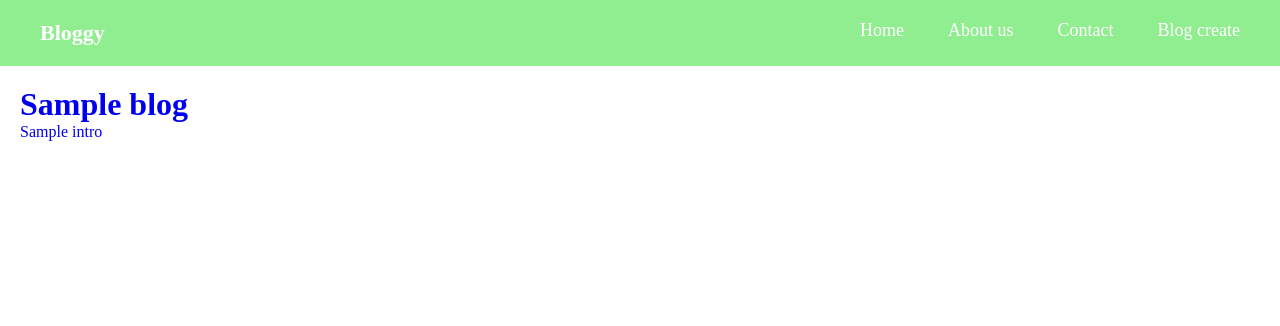
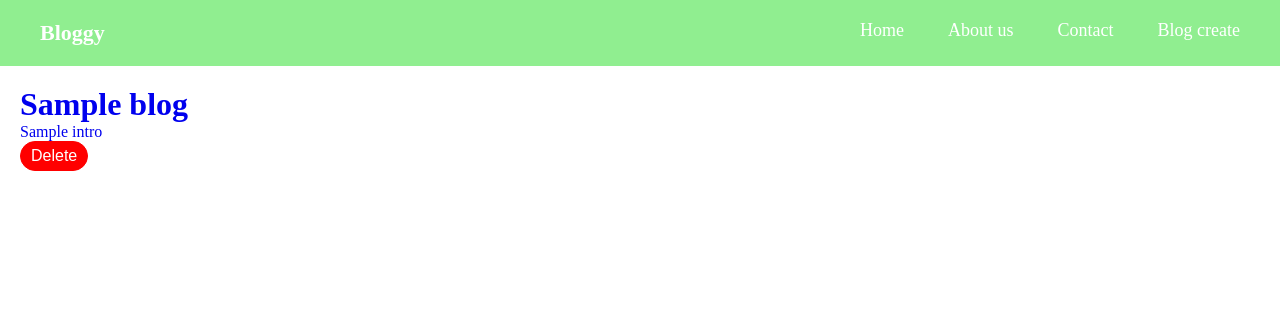
Before and after one commit to Bt-kyaw/MERN-stack-Learning, a Node server app: template views/home.ejs in a window 1280 px wide. Shown: the top 326 px of the page. Run offline with Node 20, Linux system fonts and the light colour scheme; the template is opened without the code that fills it: most values are stand-ins (such as "Sample title", 1, 10 or a date in 2020); data that the repository does not hold is empty; some libraries are stand-ins or nearby versions.

Commit message:
Episode-33-Blog-Delete-Feature

```diff
--- a/app.js
+++ b/app.js
@@ -84,6 +84,19 @@ app.get('/blogs/create',(req,res) => {
     })
 })
 
+app.post('/blogs/:id/delete',async (req,res,next) => {
+    try {
+
+     let id = req.params.id;
+      await Blog.findByIdAndDelete(id);
+      res.redirect('/')
+    }
+     catch (e) {
+       console.log(e)
+       next()
+    }
+ })
+
 app.get('/blogs/:id',async (req,res,next) => {
    try {
 
--- a/public/style.css
+++ b/public/style.css
@@ -71,3 +71,12 @@
     border: 1px solid green;
     color: white;
   }
+
+  .blog-delete-btn {
+    background-color: red;
+    padding: 5px 10px;
+    font-size: 16px;
+    border-radius: 20px;
+    border: 1px solid red;
+    color: white;
+  }
--- a/views/home.ejs
+++ b/views/home.ejs
@@ -9,6 +9,10 @@
 
                       <h1><%= blog.title %></h1>
                       <p> <%= blog.intro  %></p>
+                      <form action="/blogs/<%= blog._id %>/delete" method="POST">
+                        <button class="blog-delete-btn">Delete</button>
+                      </form>
+
 
                     </a>
                  </div>
```
